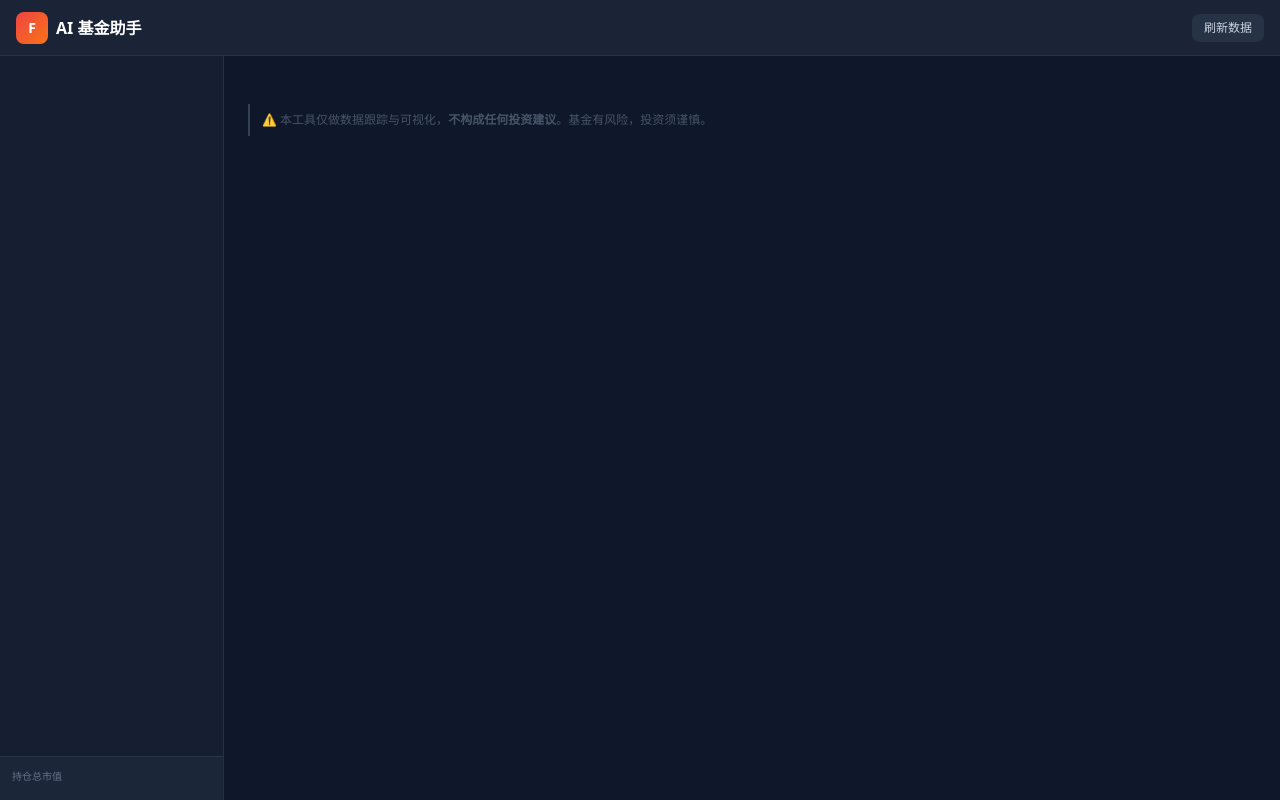
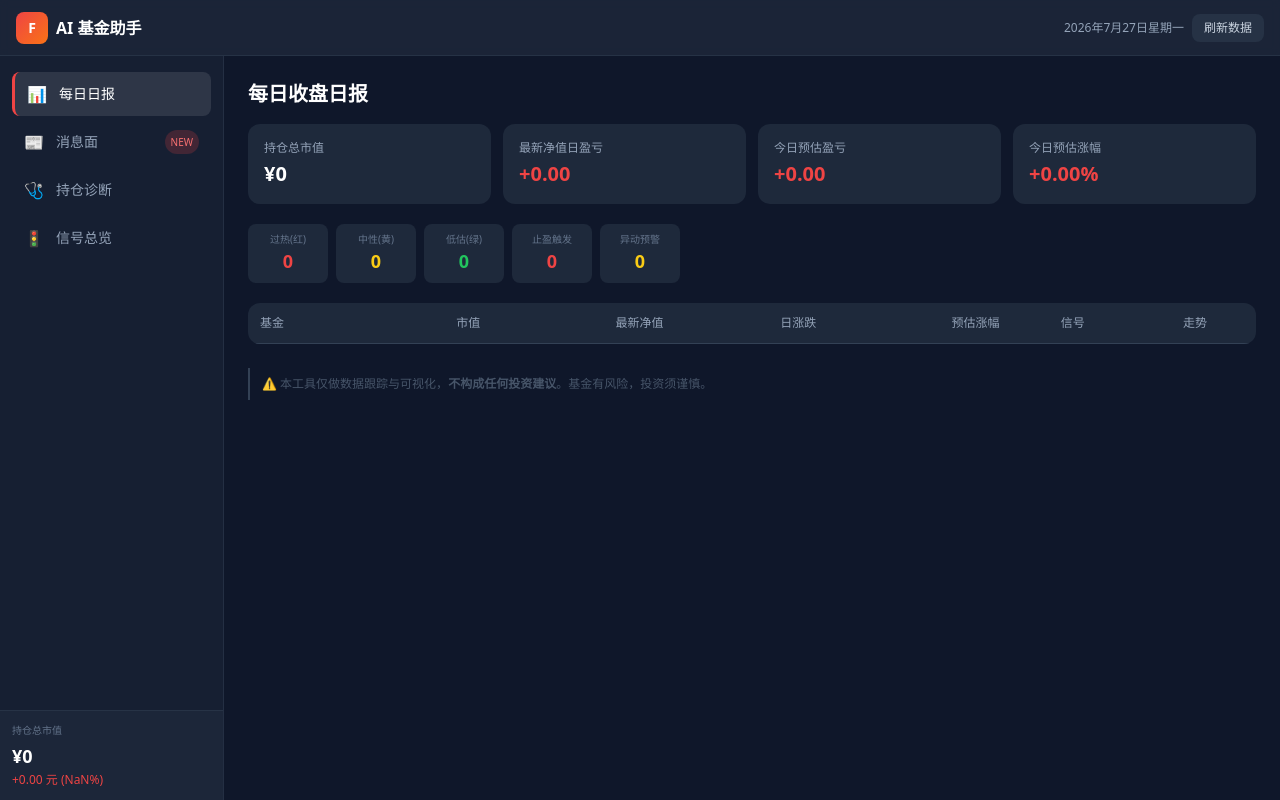
Before and after one commit to DEDIPLINE/fund-daily, a plain HTML site: page index.html in a window 1280 px wide. Drawn offline with nearby package versions, Linux system fonts and the light colour scheme; no server answers.

Commit message:
fix: 彻底重写数据加载逻辑，移除 async/await，使用 Promise 链

```diff
--- a/index.html
+++ b/index.html
@@ -40,7 +40,7 @@
     }
   </script>
 </head>
-<body class="dark bg-slate-900 text-slate-200 min-h-screen" x-data="await app()" x-init="initCharts()" x-cloak>
+<body class="dark bg-slate-900 text-slate-200 min-h-screen" x-data="app()" x-init="initCharts()" x-cloak>
 
   <!-- 顶部导航栏 -->
   <header class="fixed top-0 left-0 right-0 h-14 bg-slate-800/80 backdrop-blur-sm border-b border-slate-700/50 z-50 flex items-center justify-between px-4">
@@ -415,17 +415,13 @@
   </div>
 
   <script>
-    async function loadData() {
+    function loadData() {
       // 优先从 API 获取（后端模式）；失败则回退到静态 JSON（离线模式）
-      try {
-        const resp = await fetch('/api/dashboard');
-        if (resp.ok) return await resp.json();
-      } catch(e) {}
-      try {
-        const resp2 = await fetch('data/dashboard.json');
-        if (resp2.ok) return await resp2.json();
-      } catch(e2) {}
-      return null;
+      return fetch('/api/dashboard')
+        .then(resp => resp.ok ? resp.json() : Promise.reject())
+        .catch(() => fetch('data/dashboard.json'))
+        .then(resp2 => resp2.ok ? resp2.json() : Promise.reject())
+        .catch(() => null);
     }
 
     async function refreshData() {
@@ -441,7 +437,7 @@
       location.reload();
     }
 
-    async function app() {
+    function app() {
       const fallback = {
         sidebarOpen: false,
         currentView: 'daily',
@@ -514,11 +510,10 @@
         },
       };
       // Try loading real data from dashboard.json
-      const data = await loadData();
+      loadData().then(data => {
         if (data) {
           const s = data.summary || {};
-        return {
-          ...fallback,
+          Object.assign(fallback, {
             sidebarOpen: false,
             currentView: 'daily',
             currentDate: new Date().toLocaleDateString('zh-CN', { year: 'numeric', month: 'long', day: 'numeric', weekday: 'long' }),
@@ -537,8 +532,9 @@
             suggestions: data.suggestions || fallback.suggestions,
             newsItems: data.newsItems || fallback.newsItems,
             hotStocks: data.hotStocks || fallback.hotStocks,
-        };
+          });
         }
+      });
       return { ...fallback, sidebarOpen: false, currentView: 'daily',
         currentDate: new Date().toLocaleDateString('zh-CN', { year: 'numeric', month: 'long', day: 'numeric', weekday: 'long' }) };
     }
```
Lines whose indentation alone changed are shown as unchanged.
